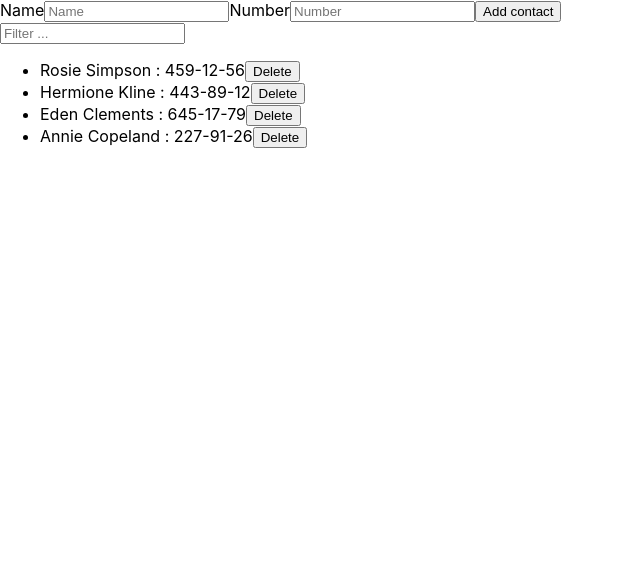
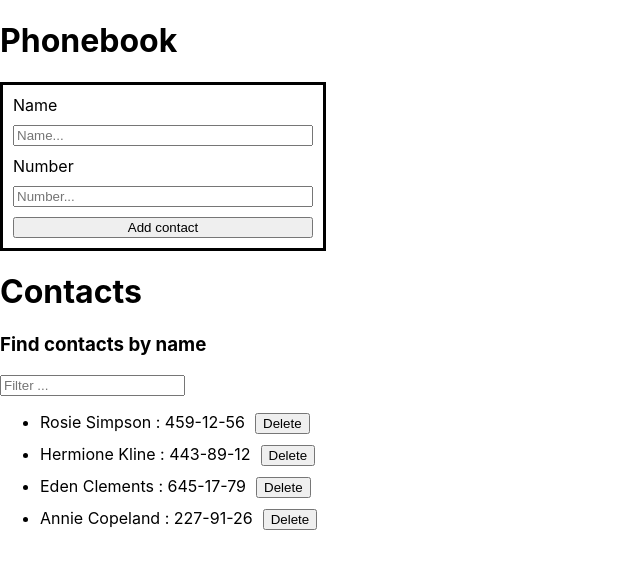
Before and after one commit to LidiiaZaichenko/goit-react-hw-02-phonebook, a React (Create React App) app: page / in a window 1280 px wide. Shown: the top 568 px of the page, without its empty margins (0-640 px from the left). Built offline with nearby package versions, Linux system fonts and the light colour scheme.

Commit message:
add styled

```diff
--- a/package.json
+++ b/package.json
@@ -12,6 +12,7 @@
     "react": "^18.1.0",
     "react-dom": "^18.1.0",
     "react-scripts": "5.0.1",
+    "styled-components": "^6.1.0",
     "web-vitals": "^2.1.3",
     "yup": "^1.3.2"
   },
--- a/src/components/App.jsx
+++ b/src/components/App.jsx
@@ -3,6 +3,7 @@ import { PhonebookForm } from './PhonebookForm/PhonebookForm';
 import { nanoid } from 'nanoid';
 import { Contacts } from './Contacts/Contacts';
 import { SearchBar } from './SearchBar/SearchBar';
+import { Title } from './Title/Title';
 
 export class App extends Component {
   state = {
@@ -43,12 +44,20 @@ export class App extends Component {
 
     return (
       <>
-        <PhonebookForm onAdd={this.addContact} />
-        <SearchBar filter={filter} onChengeContact={this.chengeContactFilter} />
-        <Contacts
-          listContacts={getVisibleContacts}
-          onDelete={this.deleteContact}
-        />
+        <Title title = 'Phonebook'>
+          <PhonebookForm onAdd={this.addContact} />
+        </Title>
+
+        <Title title = 'Contacts'>
+          <SearchBar
+            filter={filter}
+            onChengeContact={this.chengeContactFilter}
+          />
+          <Contacts
+            listContacts={getVisibleContacts}
+            onDelete={this.deleteContact}
+          />
+        </Title>
       </>
     );
   }
--- a/src/components/ContactItem/ContactItem.js
+++ b/src/components/ContactItem/ContactItem.js
@@ -1,8 +1,10 @@
-export const ContactItem = ({ contact: { id,name, number }, onDelete }) => {
+import { StyledBtn, StyledItem } from './ContactItem.styled';
+
+export const ContactItem = ({ contact: { id, name, number }, onDelete }) => {
   return (
-    <div>
+    <StyledItem>
       {name} : {number}
-      <button onClick={() => onDelete(id)}>Delete</button>
-    </div>
+      <StyledBtn onClick={() => onDelete(id)}>Delete</StyledBtn>
+    </StyledItem>
   );
 };
--- /dev/null
+++ b/src/components/ContactItem/ContactItem.styled.js
@@ -0,0 +1,8 @@
+import styled from 'styled-components';
+
+export const StyledBtn = styled.button`
+  margin-left: 10px;
+`;
+export const StyledItem = styled.div`
+  margin-bottom: 10px;
+`;
--- a/src/components/PhonebookForm/PhonebookForm.js
+++ b/src/components/PhonebookForm/PhonebookForm.js
@@ -1,20 +1,32 @@
 import { Formik, Field, Form, ErrorMessage } from 'formik';
 import * as Yup from 'yup';
+import { StyledForm, ErrMessage } from './PhonebookForm.styled';
 
 const PhonebookSchema = Yup.object().shape({
   name: Yup.string()
     .min(2, 'Too Short!')
     .max(50, 'Too Long!')
-    .matches(/(^[a-zA-Zа-яА-Я]+(([' -][a-zA-Zа-яА-Я ])?[a-zA-Zа-яА-Я]*)*$)/, { message:'Name may contain only letters, apostrophe, dash and spaces. For example Adrian, Jacob Mercer, Charles de Batz de Castelmore d`Artagnan' , excludeEmptyString: true })
+    .matches(/(^[a-zA-Zа-яА-Я]+(([' -][a-zA-Zа-яА-Я ])?[a-zA-Zа-яА-Я]*)*$)/, {
+      message:
+        'Name may contain only letters, apostrophe, dash and spaces. For example Adrian, Jacob Mercer, Charles de Batz de Castelmore d`Artagnan',
+      excludeEmptyString: true,
+    })
     .required('Required'),
   number: Yup.string()
     .min(2, 'Too Short!')
     .max(13, 'Too Long!')
     .required('Required')
-    .matches(/(\+?\d{1,4}?[-.\s]?\(?\d{1,3}?\)?[-.\s]?\d{1,4}[-.\s]?\d{1,4}[-.\s]?\d{1,9})/, { message:'Phone number must be digits and can contain spaces, dashes, parentheses and can start with +', excludeEmptyString: true }),
+    .matches(
+      /(\+?\d{1,4}?[-.\s]?\(?\d{1,3}?\)?[-.\s]?\d{1,4}[-.\s]?\d{1,4}[-.\s]?\d{1,9})/,
+      {
+        message:
+          'Phone number must be digits and can contain spaces, dashes, parentheses and can start with +',
+        excludeEmptyString: true,
+      }
+    ),
 });
 
-export const PhonebookForm = ({onAdd}) => {
+export const PhonebookForm = ({ onAdd }) => {
   return (
     <Formik
       initialValues={{
@@ -23,20 +35,20 @@ export const PhonebookForm = ({onAdd}) => {
       }}
       validationSchema={PhonebookSchema}
       onSubmit={(values, actions) => {
-       onAdd(values);
+        onAdd(values);
         actions.resetForm();
       }}
     >
-      <Form>
+      <StyledForm>
         <label>Name</label>
-        <Field type="text" name="name" placeholder="Name" />
-        <ErrorMessage name="name"/>
+        <Field type="text" name="name" placeholder="Name..." />
+        <ErrMessage name="name" component="div" />
 
         <label htmlFor="lastName">Number</label>
-        <Field type="tel" name="number" placeholder="Number" />
-        <ErrorMessage name="number"/>
+        <Field type="tel" name="number" placeholder="Number..." />
+        <ErrMessage name="number" component="div" />
         <button type="submit">Add contact</button>
-      </Form>
+      </StyledForm>
     </Formik>
   );
 };
--- /dev/null
+++ b/src/components/PhonebookForm/PhonebookForm.styled.js
@@ -0,0 +1,16 @@
+import styled from 'styled-components';
+import { Form, ErrorMessage } from 'formik';
+
+export const StyledForm = styled(Form)`
+  display: flex;
+  flex-direction: column;
+  gap: 10px;
+  max-width: 300px;
+  border-style: solid;
+  border-color: black;
+  padding: 10px;
+`;
+export const ErrMessage = styled(ErrorMessage)`
+  color: red;
+  font-size: 14px;
+`;
--- a/src/components/SearchBar/SearchBar.js
+++ b/src/components/SearchBar/SearchBar.js
@@ -1,6 +1,7 @@
 export const SearchBar = ({ filter, onChengeContact }) => {
   return (
     <div>
+      <h3>Find contacts by name</h3>
       <input
         type="text"
         value={filter}
--- /dev/null
+++ b/src/components/Title/Title.js
@@ -0,0 +1,8 @@
+export const Title = ({ title, children }) => {
+    return (
+      <div>
+        <h1>{title}</h1>
+        {children}
+      </div>
+    );
+  };
```
Also changed, not shown: 1 other file (tests, documents, lock files or other folders).
